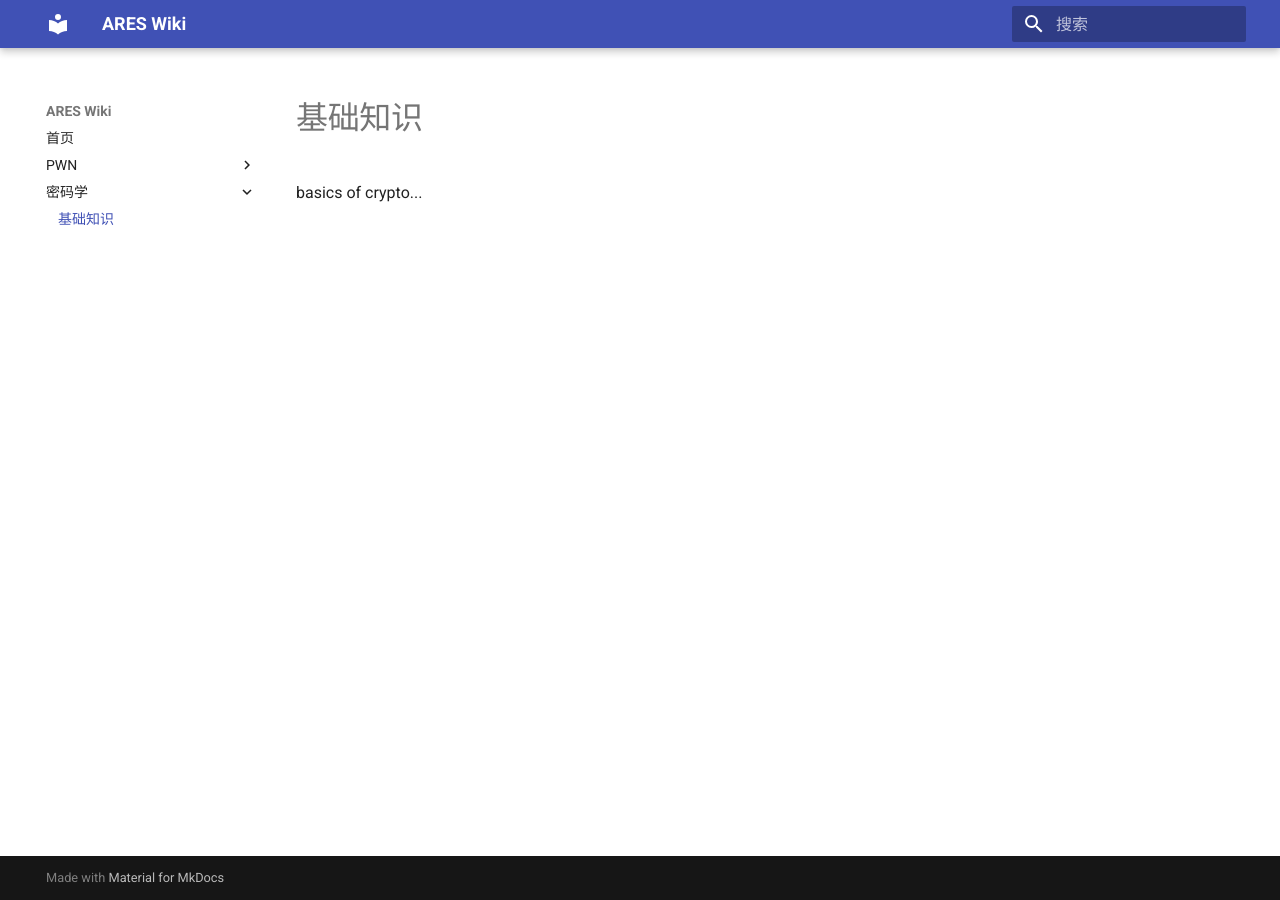
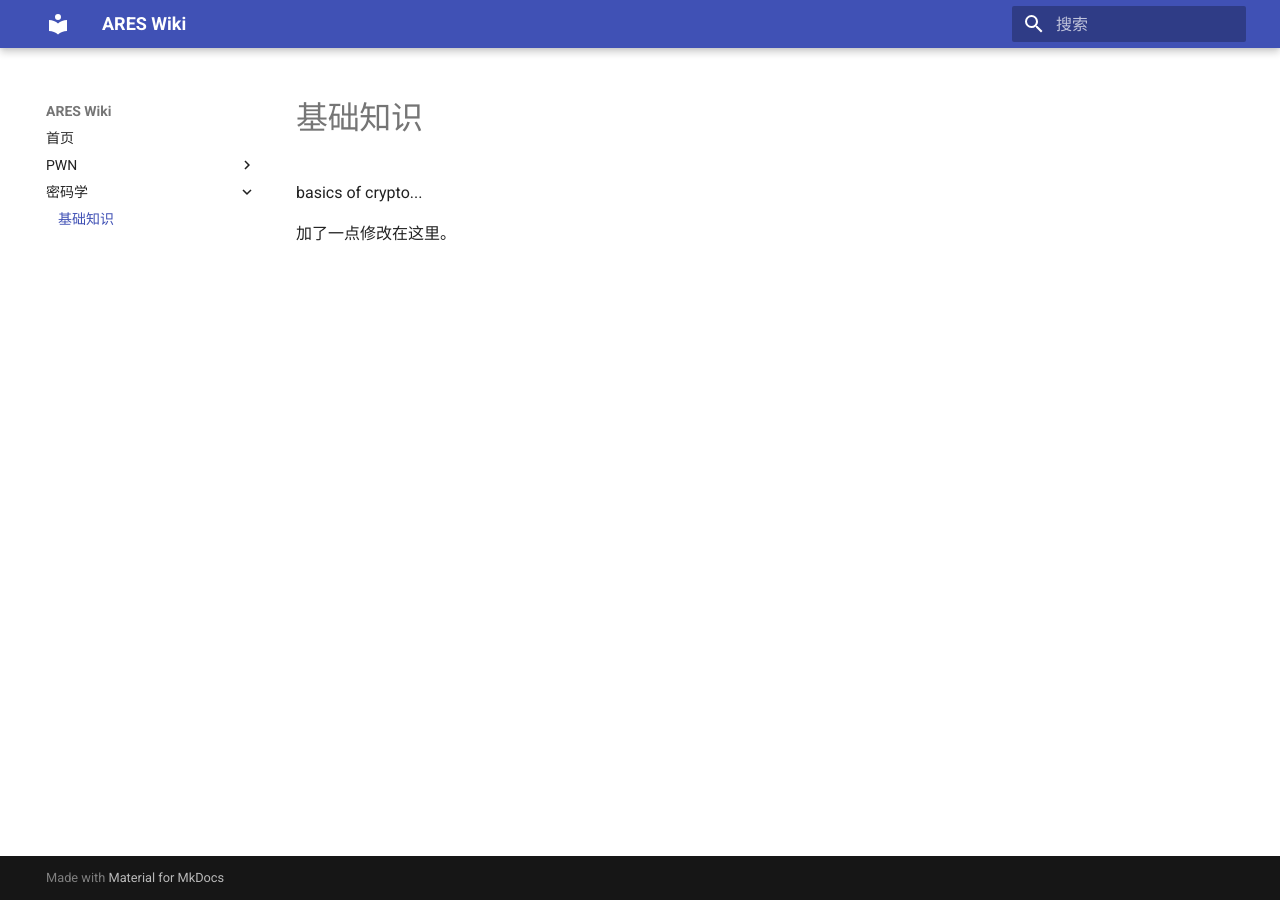
Before and after one commit to lyx1311/ares-wiki, an MkDocs documentation site: the page built from docs/crypto/basics.md, in a window 1280 px wide. Built offline with MkDocs 1.6.1 and Material for MkDocs 9.7.7, drawn with Linux system fonts in a browser that asks for light colours.

Commit message:
Make some changes in crypto/basics.md

```diff
--- a/docs/crypto/basics.md
+++ b/docs/crypto/basics.md
@@ -1 +1,3 @@
 basics of crypto...
+
+加了一点修改在这里。
```
